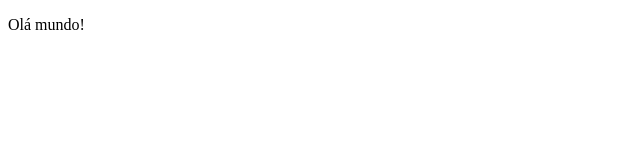
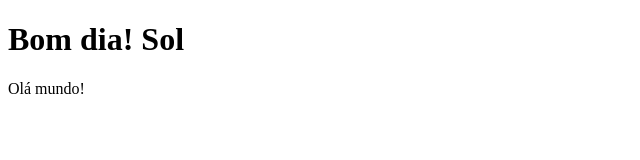
Before and after one commit to melquesedeque/PraticandoGit, a plain HTML site: page index.html in a window 1280 px wide. Shown: the whole page, without its empty margins (0-640 px from the left). Drawn offline with Linux system fonts and the light colour scheme.

Commit message:
Modificação no Index

```diff
--- a/index.html
+++ b/index.html
@@ -4,6 +4,7 @@
 	<title>Domingou</title>
 </head>
 <body>
+	<h1> Bom dia! Sol </h1>
 	<p>Olá mundo!</p>
 </body>
 </html>
```
